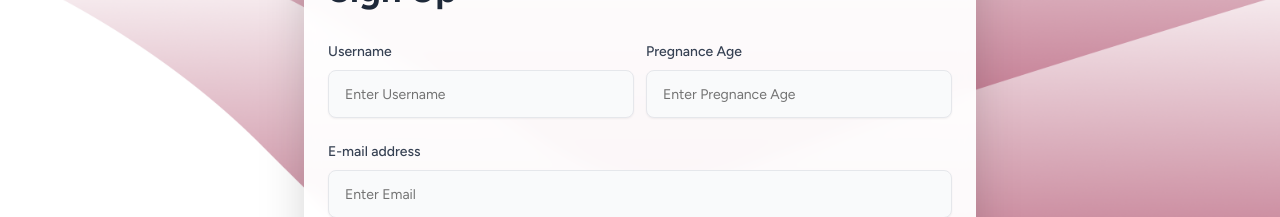
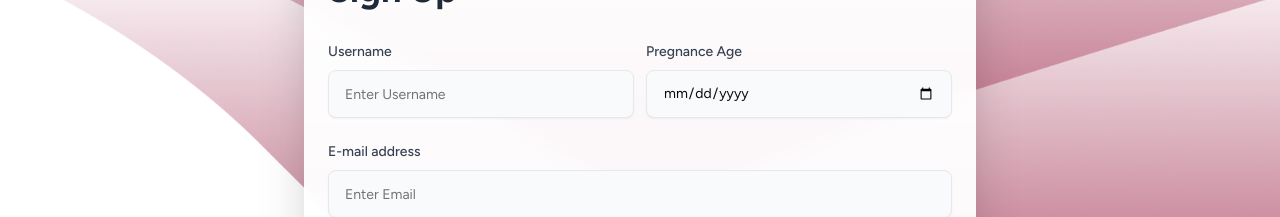
Before and after one commit to Amriiqra/preglow-project, a Next.js app: page /register in a window 1280 px wide. Shown: the part 222-439 px from the top of the page. Built offline with nearby package versions, Linux system fonts and the light colour scheme; a web font is replaced by a local one.

Commit message:
fixing login

```diff
--- a/src/app/(auth)/register/page.js
+++ b/src/app/(auth)/register/page.js
@@ -42,8 +42,8 @@ export default function Register() {
                                         id="username"
                                         type="text"
                                         placeholder="Enter Username"
-                                        value={email}
-                                        onChange={(e) => setEmail(e.target.value)}
+                                        // value={email}
+                                        // onChange={(e) => setEmail(e.target.value)}
                                         className="h-12 px-4 bg-gray-50 border-gray-200 focus:border-pink-400 focus:ring-pink-400"
                                     />
                                 </div>
@@ -53,10 +53,10 @@ export default function Register() {
                                     </Label>
                                     <Input
                                         id="pregnance-age"
-                                        type="number"
+                                        type="date"
                                         placeholder="Enter Pregnance Age"
-                                        value={email}
-                                        onChange={(e) => setEmail(e.target.value)}
+                                        // value={email}
+                                        // onChange={(e) => setEmail(e.target.value)}
                                         className="h-12 px-4 bg-gray-50 border-gray-200 focus:border-pink-400 focus:ring-pink-400"
                                     />
                                 </div>
@@ -69,8 +69,8 @@ export default function Register() {
                                     id="email"
                                     type="email"
                                     placeholder="Enter Email"
-                                    value={email}
-                                    onChange={(e) => setEmail(e.target.value)}
+                                    // value={email}
+                                    // onChange={(e) => setEmail(e.target.value)}
                                     className="h-12 px-4 bg-gray-50 border-gray-200 focus:border-pink-400 focus:ring-pink-400"
                                 />
                             </div>
@@ -84,8 +84,8 @@ export default function Register() {
                                         id="password"
                                         type={showPassword ? "text" : "password"}
                                         placeholder="Enter Password"
-                                        value={password}
-                                        onChange={(e) => setPassword(e.target.value)}
+                                        // value={password}
+                                        // onChange={(e) => setPassword(e.target.value)}
                                         className="h-12 px-4 pr-12 bg-gray-50 border-gray-200 focus:border-pink-400 focus:ring-pink-400"
                                     />
                                     <button
```
